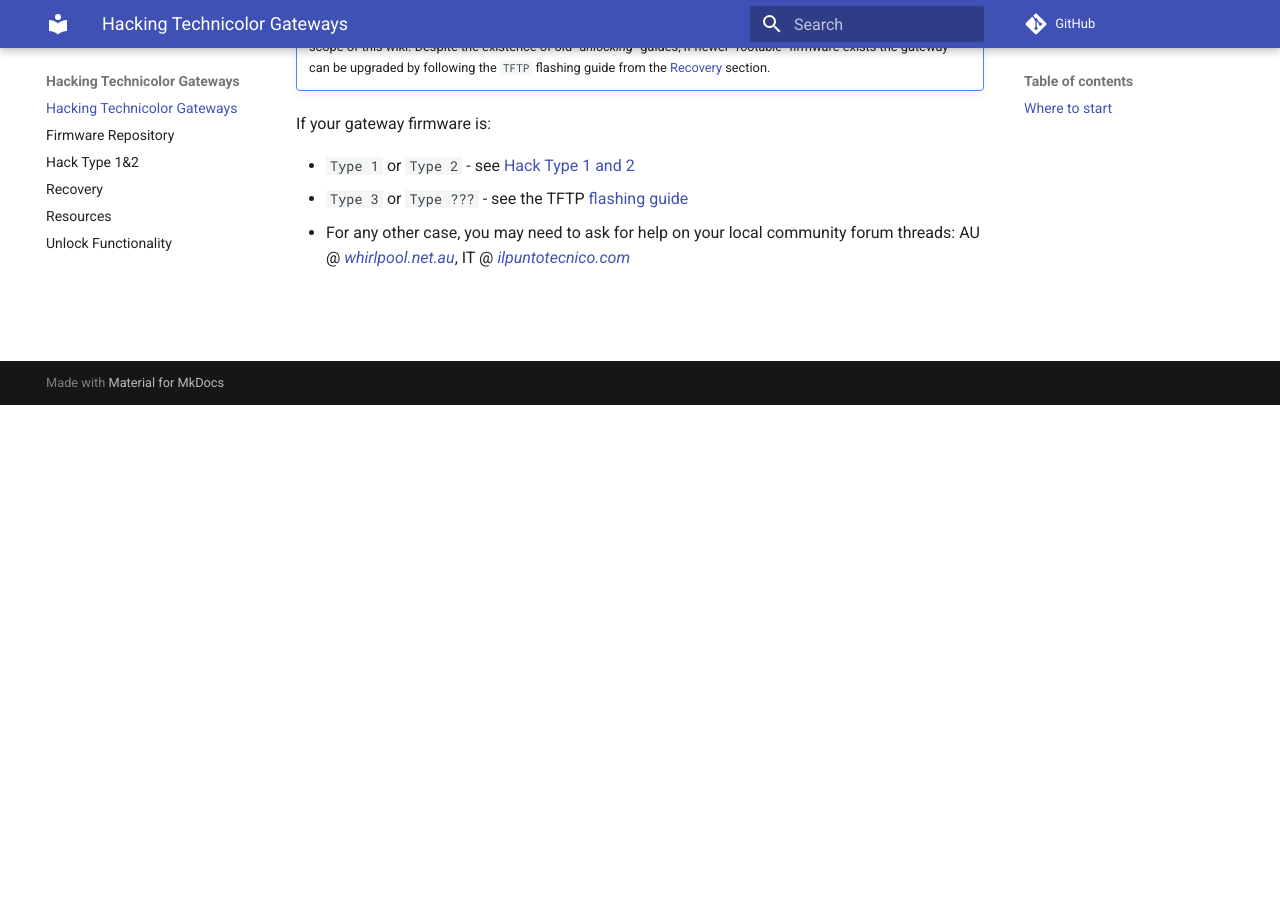
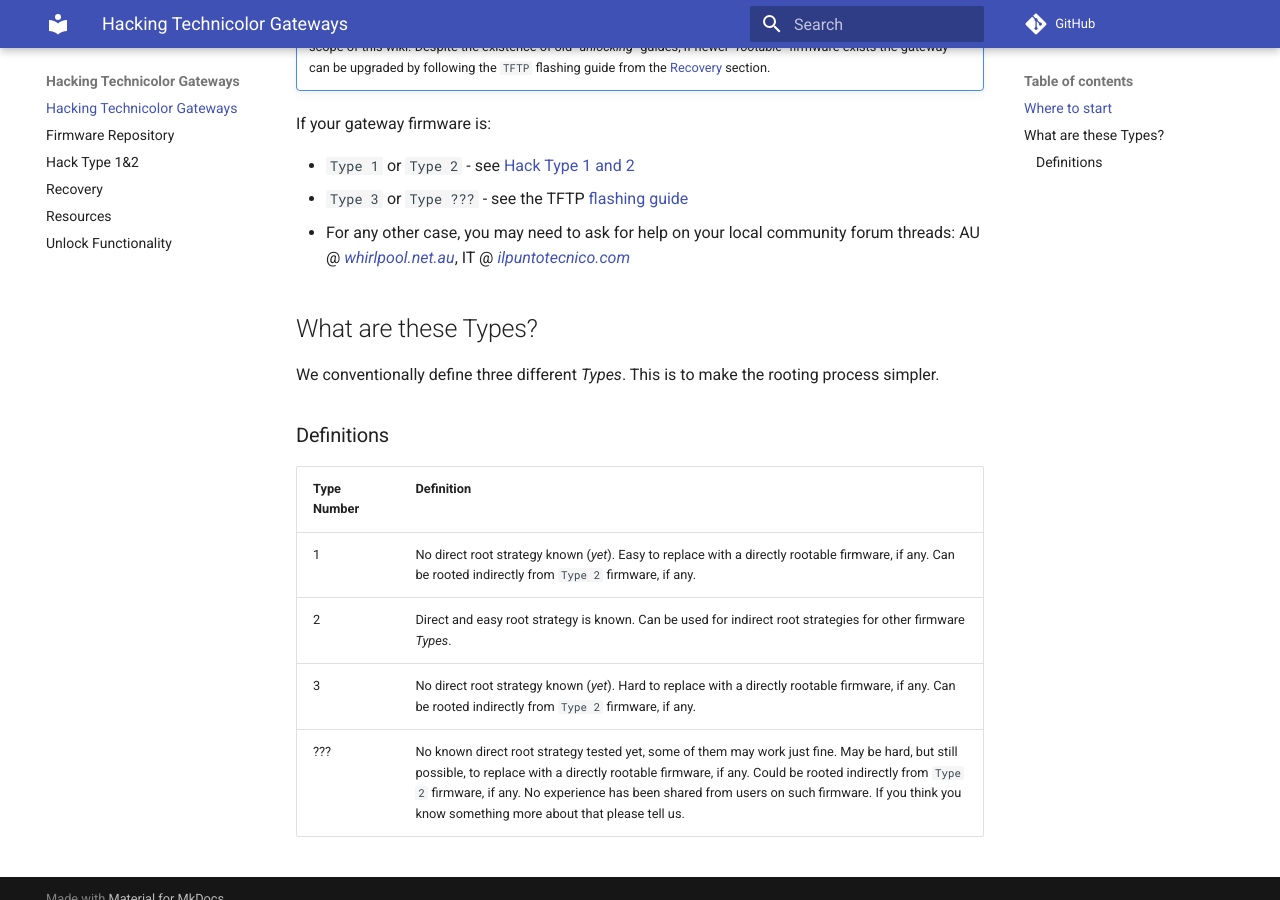
Before and after one commit to hack-technicolor/hack-technicolor, an MkDocs documentation site: the page built from docs/index.md, in a window 1280 px wide and 900 px high, scrolled down 495 px. Built offline with MkDocs 1.6.1 and Material for MkDocs 9.7.7, drawn with Linux system fonts in a browser that asks for light colours; comment, search, counter and statistics services are not loaded; before the commit the page ends 900 px from its top, so only the background shows below that.

Commit message:
Table explaining types

```diff
--- a/docs/index.md
+++ b/docs/index.md
@@ -17,3 +17,14 @@
 - `Type 1` or `Type 2` - see [Hack Type 1 and 2](Hack%20Type%201&2/)
 - `Type 3` or `Type ???` - see the TFTP [flashing guide](Recovery/#boot-p-recovery-mode-tftp-flashing)
 - For any other case, you may need to ask for help on your local community forum threads: AU @ [*whirlpool.net.au*](https://forums.whirlpool.net.au/thread/9vxxl849), IT @ [*ilpuntotecnico.com*](https://www.ilpuntotecnico.com/forum/index.php/board,9.0.html)
+
+## What are these Types?
+We conventionally define three different *Types*. This is to make the rooting process simpler.
+
+### Definitions
+| Type Number |     Definition     |
+|-------------|--------------------|
+|      1      |  No direct root strategy known (*yet*). Easy to replace with a directly rootable firmware, if any. Can be rooted indirectly from `Type 2` firmware, if any. |
+|      2      |  Direct and easy root strategy is known. Can be used for indirect root strategies for other firmware *Types*. |
+|      3      |  No direct root strategy known (*yet*). Hard to replace with a directly rootable firmware, if any. Can be rooted indirectly from `Type 2` firmware, if any. |
+|     ???     |   No known direct root strategy tested yet, some of them may work just fine. May be hard, but still possible, to replace with a directly rootable firmware, if any. Could be rooted indirectly from `Type 2` firmware, if any. No experience has been shared from users on such firmware. If you think you know something more about that please tell us. |
```
